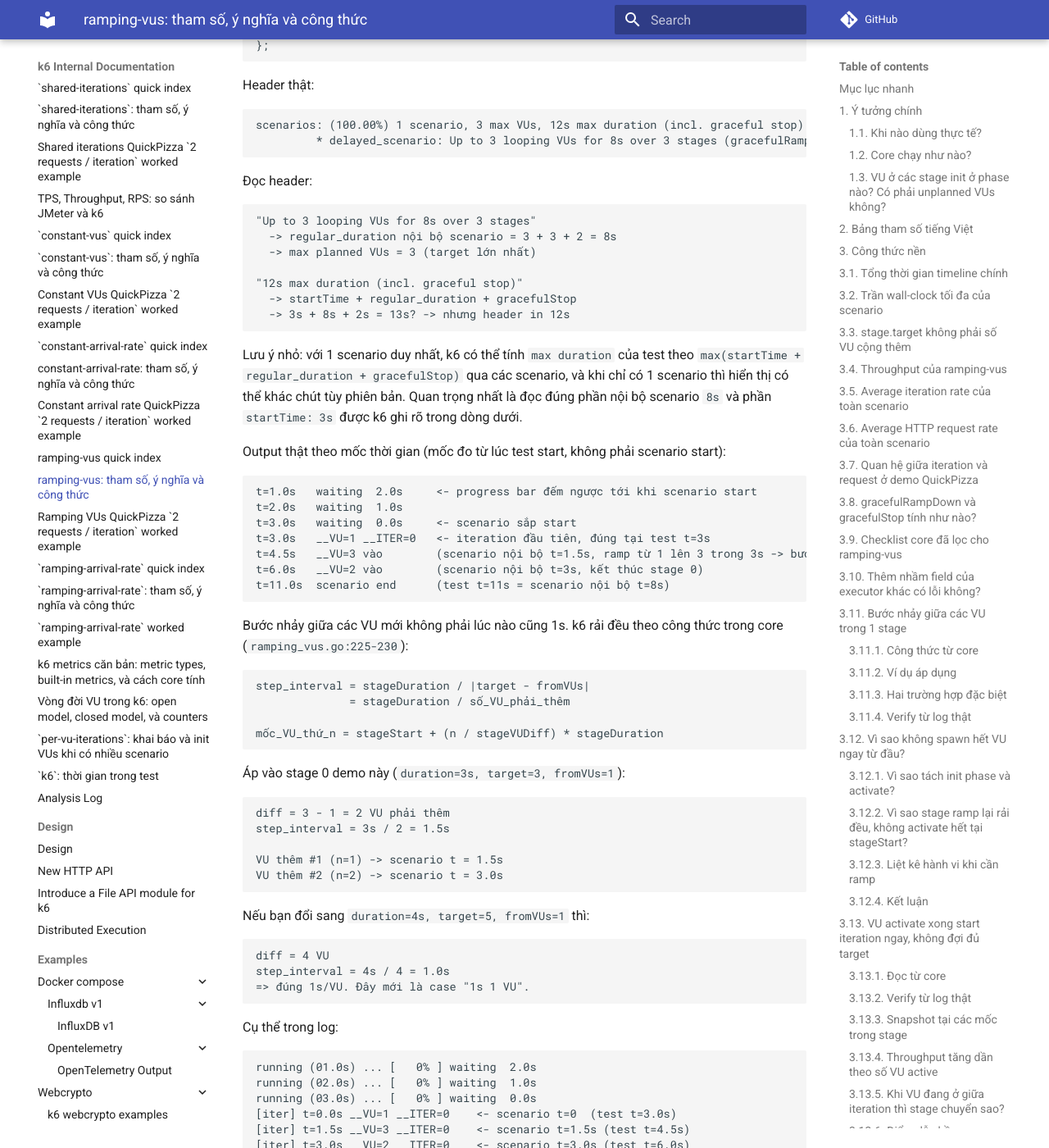
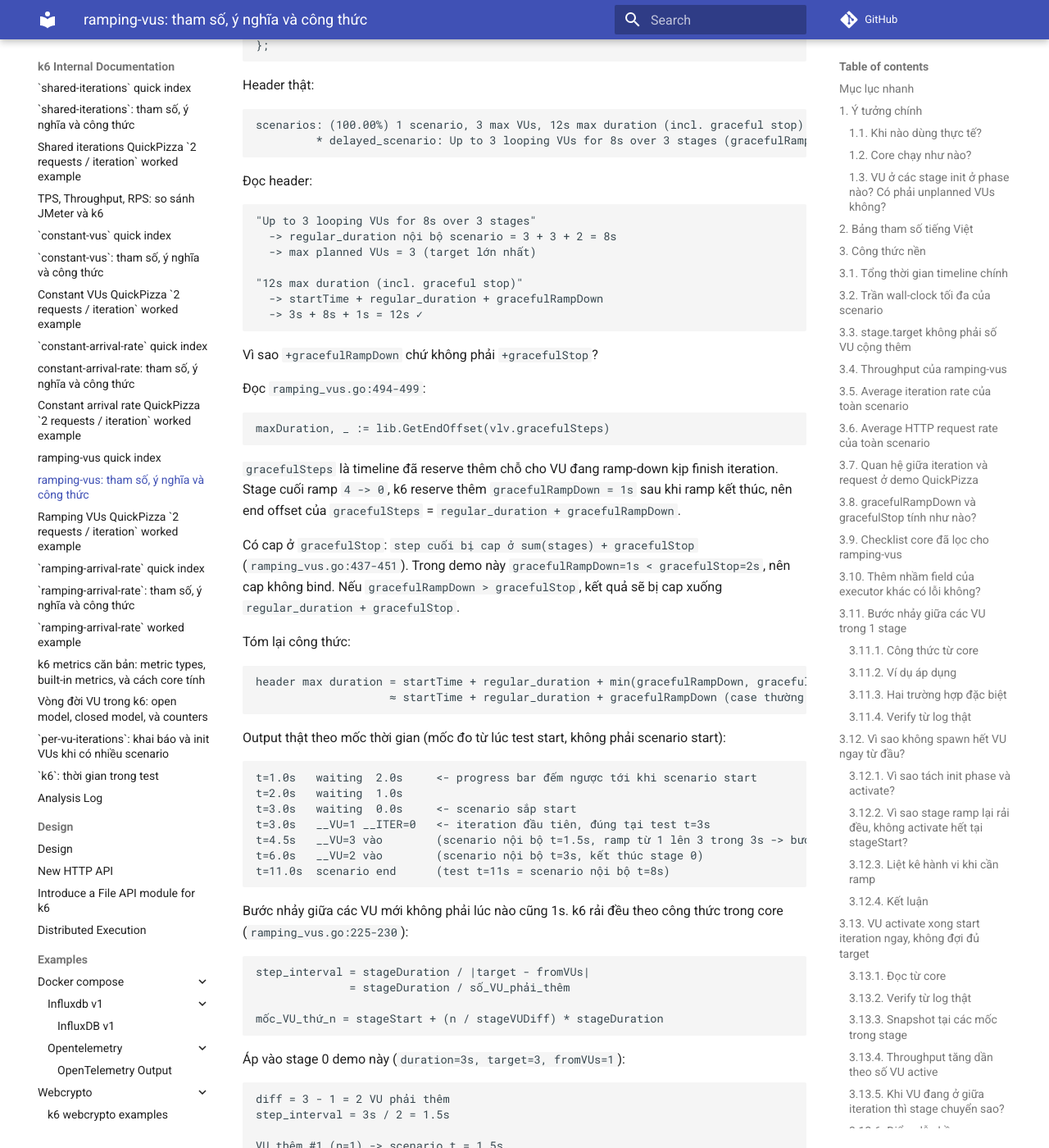
Before and after one commit to meomew-auto/markdown, an MkDocs documentation site: the page built from docs/20260517_ramping-vus-tham-so-cong-thuc.md, in a window 1280 px wide and 1400 px high, scrolled down 34662 px. Shown: the whole window at 82% size. Built offline with MkDocs 1.6.1 and Material for MkDocs 9.7.7, drawn with Linux system fonts in a browser that asks for light colours; comment, search, counter and statistics services are not loaded; some of the changed text lies outside the part shown.

Commit message:
Update docs

````diff
--- a/docs/20260517_ramping-vus-tham-so-cong-thuc.md
+++ b/docs/20260517_ramping-vus-tham-so-cong-thuc.md
@@ -1778,15 +1778,34 @@ scenarios: (100.00%) 1 scenario, 3 max VUs, 12s max duration (incl. graceful sto
   -> max planned VUs = 3 (target lớn nhất)
 
 "12s max duration (incl. graceful stop)"
-  -> startTime + regular_duration + gracefulStop
-  -> 3s + 8s + 2s = 13s? -> nhưng header in 12s
-```
-
-Lưu ý nhỏ: với 1 scenario duy nhất, k6 có thể tính `max duration` của test theo
-`max(startTime + regular_duration + gracefulStop)` qua các scenario, và khi
-chỉ có 1 scenario thì hiển thị có thể khác chút tùy phiên bản. Quan trọng nhất
-là đọc đúng phần nội bộ scenario `8s` và phần `startTime: 3s` được k6 ghi rõ
-trong dòng dưới.
+  -> startTime + regular_duration + gracefulRampDown
+  -> 3s + 8s + 1s = 12s ✓
+```
+
+Vì sao `+gracefulRampDown` chứ không phải `+gracefulStop`?
+
+Đọc `ramping_vus.go:494-499`:
+
+```go
+maxDuration, _ := lib.GetEndOffset(vlv.gracefulSteps)
+```
+
+`gracefulSteps` là timeline đã reserve thêm chỗ cho VU đang ramp-down kịp finish
+iteration. Stage cuối ramp `4 -> 0`, k6 reserve thêm `gracefulRampDown = 1s` sau
+khi ramp kết thúc, nên end offset của `gracefulSteps` =
+`regular_duration + gracefulRampDown`.
+
+Có cap ở `gracefulStop`: `step cuối bị cap ở sum(stages) + gracefulStop`
+(`ramping_vus.go:437-451`). Trong demo này `gracefulRampDown=1s < gracefulStop=2s`,
+nên cap không bind. Nếu `gracefulRampDown > gracefulStop`, kết quả sẽ bị cap
+xuống `regular_duration + gracefulStop`.
+
+Tóm lại công thức:
+
+```text
+header max duration = startTime + regular_duration + min(gracefulRampDown, gracefulStop_cap)
+                    ≈ startTime + regular_duration + gracefulRampDown (case thường gặp)
+```
 
 Output thật theo mốc thời gian (mốc đo từ lúc test start, không phải scenario start):
 
@@ -2018,9 +2037,12 @@ scenarios: (100.00%) 1 scenario, 4 max VUs, 8s max duration (incl. graceful stop
 ```text
 regular_duration = 0 + 5 + 2 = 7s
 max_planned_vus  = 4 (target lớn nhất, đạt ngay tại t=0)
-header max duration nội bộ = 7s + gracefulStop 2s = 9s
-header thực in 8s -> tùy phiên bản, đọc dòng "for 7s over 3 stages" là chuẩn nhất
-```
+header max duration = regular_duration + min(gracefulRampDown, gracefulStop_cap)
+                    = 7s + min(1s, 2s) = 7s + 1s = 8s ✓
+```
+
+Cùng logic như case A.1: `gracefulSteps` reserve thêm `gracefulRampDown=1s` sau
+ramp-down stage cuối, end offset = `7s + 1s = 8s`, không cap bởi `gracefulStop=2s`.
 
 Output thật theo mốc thời gian:
 
````
